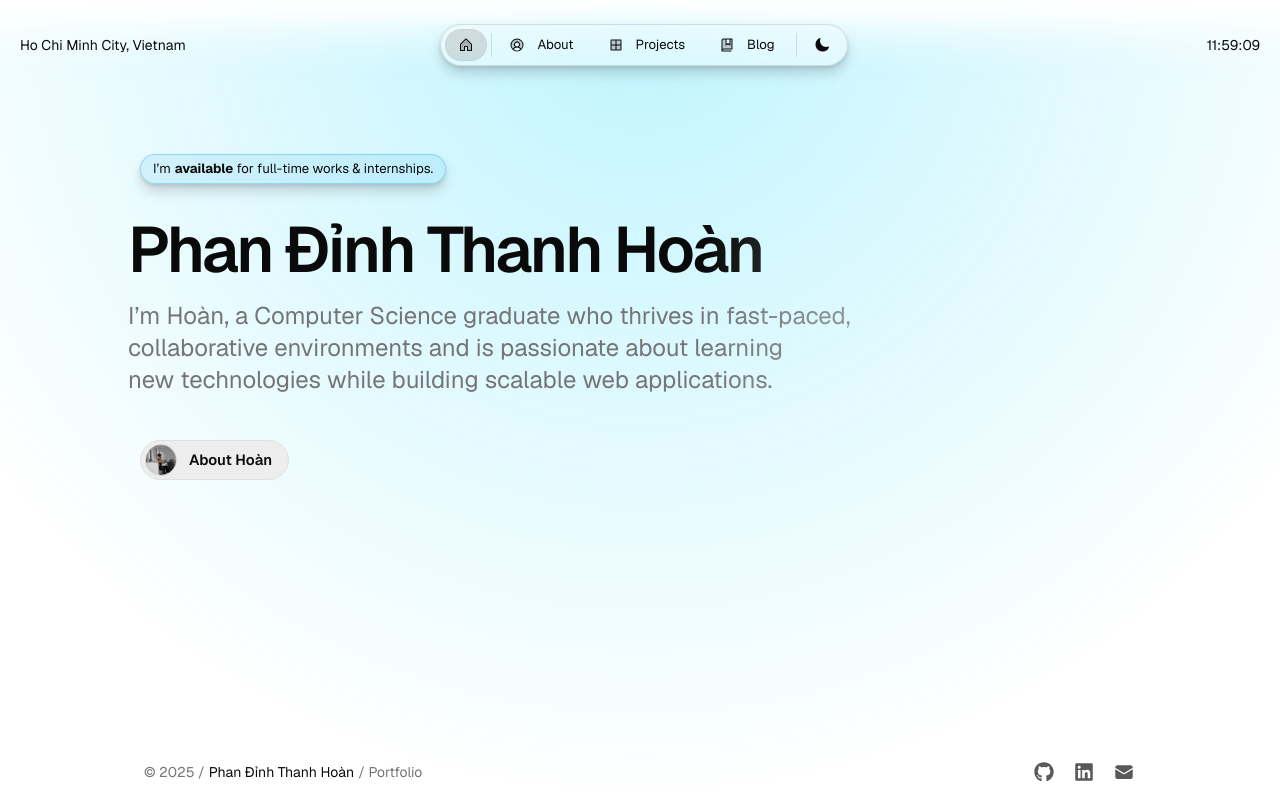
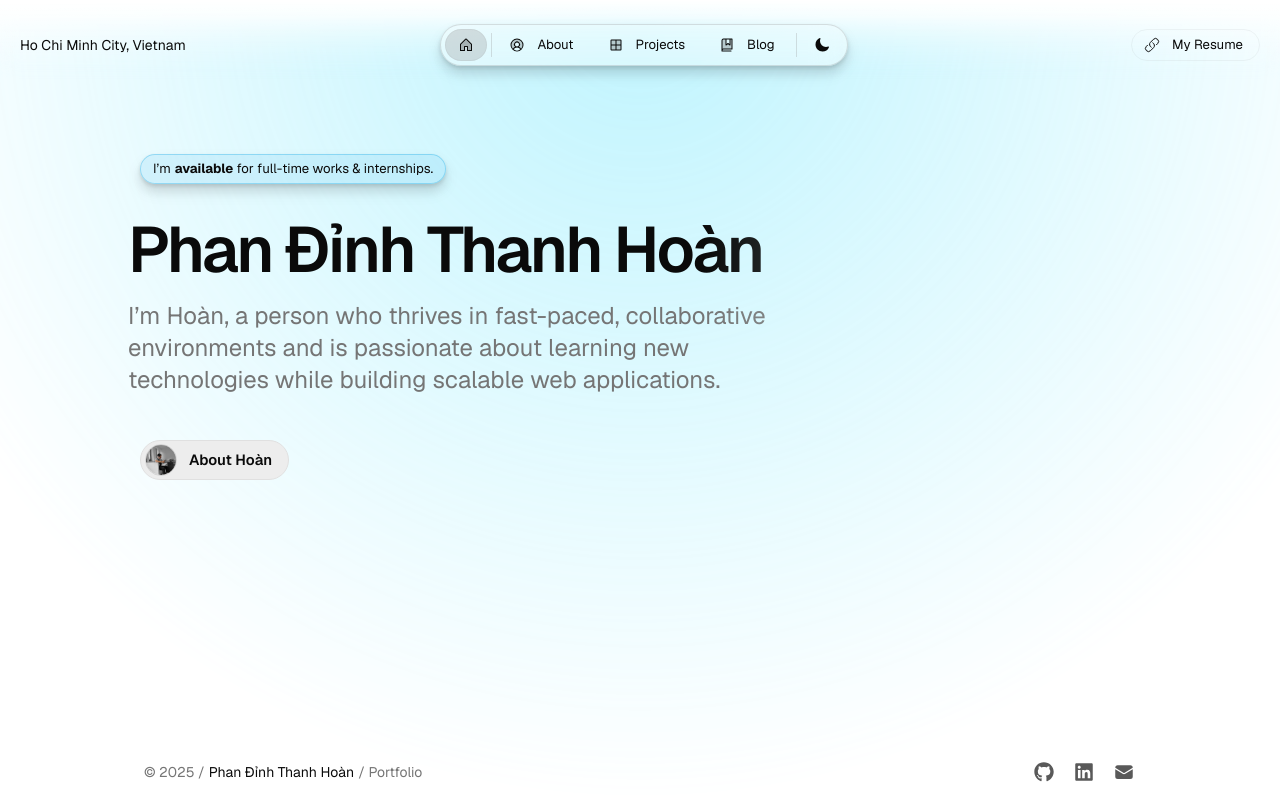
Before and after one commit to thanhhoan-v2/Personal_Porfolio, a Next.js app: page / in a window 1280 px wide. Built offline with nearby package versions, Linux system fonts and the light colour scheme.

Commit message:
Refactor content.js to enhance personal description and add a resume link in Header component for improved accessibility.

```diff
--- a/src/app/resources/content.js
+++ b/src/app/resources/content.js
@@ -72,9 +72,8 @@ const home = {
   },
   subline: (
     <>
-      I&rsquo;m Hoàn, a Computer Science graduate who thrives in fast-paced, collaborative
-      environments and is passionate about learning new technologies while building scalable web
-      applications.
+      I&rsquo;m Hoàn, a person who thrives in fast-paced, collaborative environments and is
+      passionate about learning new technologies while building scalable web applications.
     </>
   ),
 };
--- a/src/components/Header.tsx
+++ b/src/components/Header.tsx
@@ -164,7 +164,14 @@ export const Header = () => {
             textVariant="body-default-s"
             gap="20"
           >
-            <Flex hide="s">{display.time && <TimeDisplay timeZone={person.timezone} />}</Flex>
+            {/* <Flex hide="s">{display.time && <TimeDisplay timeZone={person.timezone} />}</Flex> */}
+            <ToggleButton
+              prefixIcon="openLink"
+              href="https://drive.google.com/file/d/1UDNoD1rTMwKYtaLIbLz9yQ2UWqNNT3E_/view?usp=sharing"
+              label="My Resume"
+              variant="outline"
+              className="s-flex-hide"
+            />
           </Flex>
         </Flex>
       </Flex>
```
